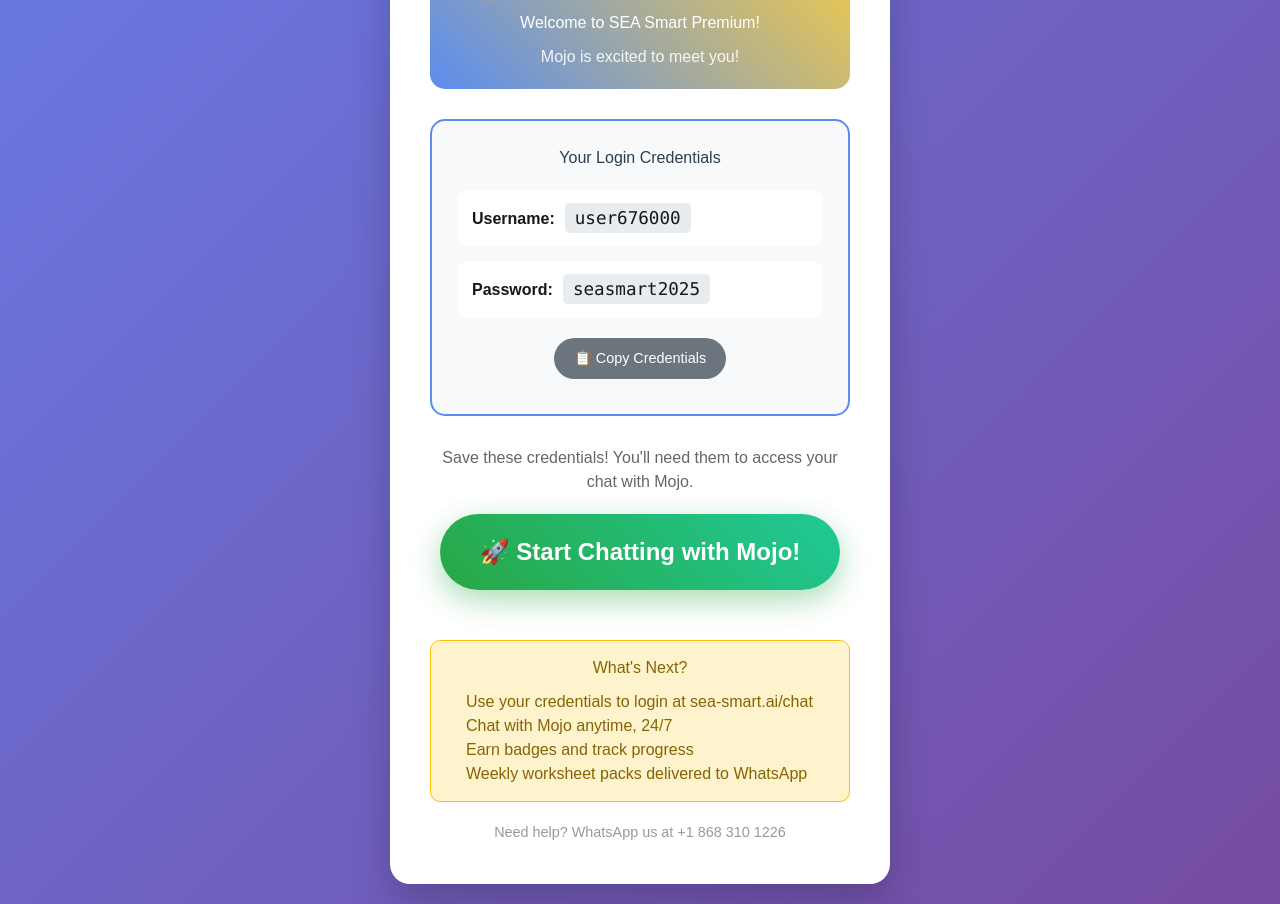
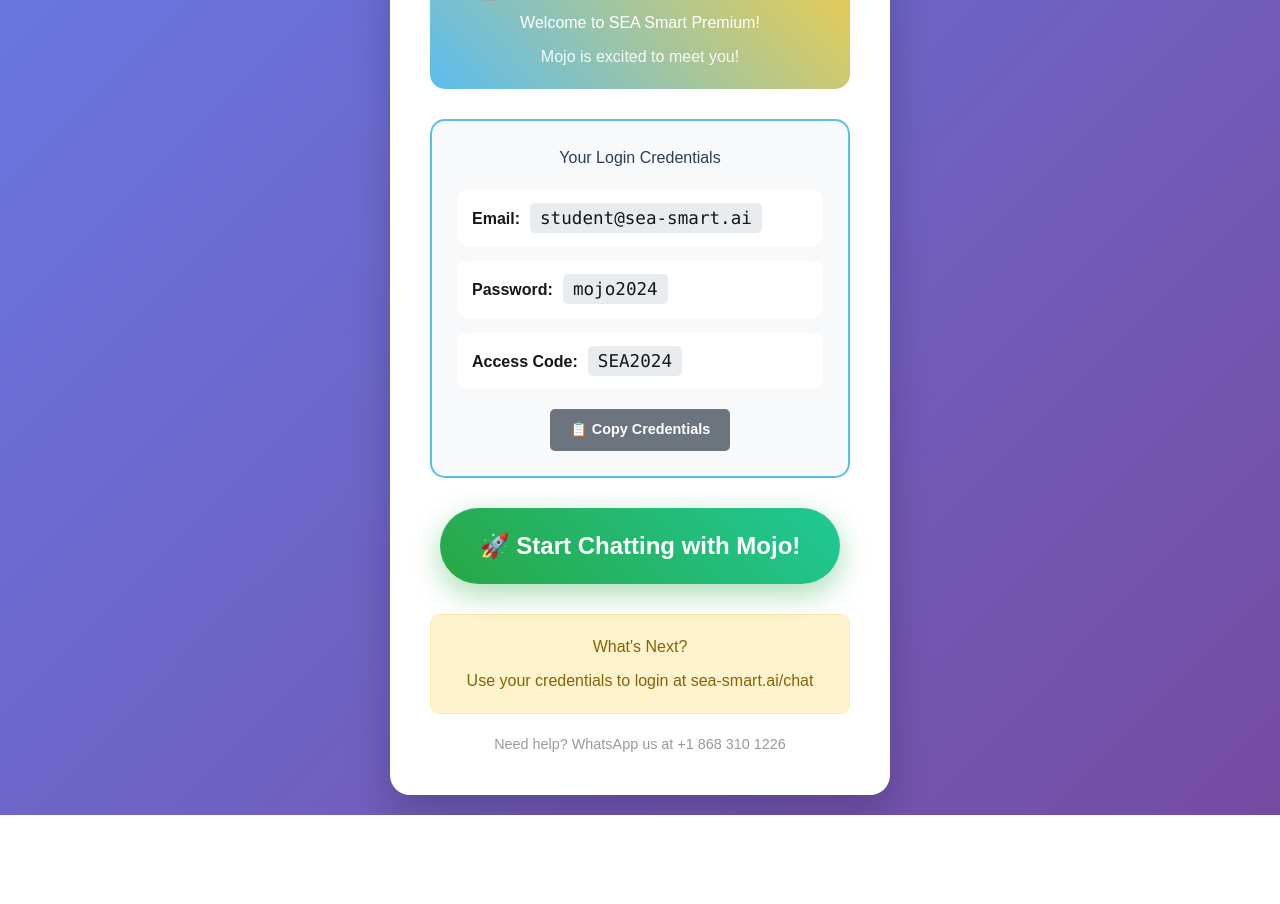
Before and after one commit to MelissaPascal/sea-smart-final, a Next.js app: page /payment-success in a window 1280 px wide. Shown: the part 355-1259 px from the top of the page. After the commit the page ends 1170 px from the top, so only its background shows below. Built offline with nearby package versions, Linux system fonts and the light colour scheme; grey boxes are pictures that could not be loaded.

Commit message:
Update page.tsx

```diff
--- a/app/payment-success/page.tsx
+++ b/app/payment-success/page.tsx
@@ -1,69 +1,35 @@
 'use client';
 
-import React, { useState, useEffect } from 'react';
+import { SimpleAuth } from '../../lib/auth';
+import { useState } from 'react';
 
 export default function PaymentSuccess() {
-  const [credentials, setCredentials] = useState({ username: '', password: '' });
-  const [isLoading, setIsLoading] = useState(true);
-  const [email, setEmail] = useState('customer');
+  const [copied, setCopied] = useState(false);
 
-  useEffect(() => {
-    // Get email from URL parameters using vanilla JavaScript
-    const urlParams = new URLSearchParams(window.location.search);
-    const emailParam = urlParams.get('email') || 'customer';
-    setEmail(emailParam);
+  const copyCredentials = async () => {
+    const credentialsText = `Email: ${SimpleAuth.STUDENT_EMAIL}\nPassword: ${SimpleAuth.STUDENT_PASSWORD}\nAccess Code: ${SimpleAuth.ACCESS_CODE}`;
 
-    // Generate unique credentials
-    const timestamp = Date.now().toString().slice(-6);
-    const username = `user${timestamp}`;
-    const password = 'seasmart2025';
-
-    setCredentials({ username, password });
-
-    // Store credentials (in a real app, this would be a database call)
-    const userData = {
-      username,
-      password,
-      email: emailParam,
-      createdAt: new Date().toISOString(),
-      plan: 'premium'
+    try {
+      await navigator.clipboard.writeText(credentialsText);
+      setCopied(true);
+      setTimeout(() => setCopied(false), 2000);
+    } catch (err) {
+      // Fallback for older browsers
+      const textArea = document.createElement('textarea');
+      textArea.value = credentialsText;
+      document.body.appendChild(textArea);
+      textArea.select();
+      document.execCommand('copy');
+      document.body.removeChild(textArea);
+      setCopied(true);
+      setTimeout(() => setCopied(false), 2000);
+    }
   };
 
-    // For now, store in localStorage for demo (replace with actual database)
-    if (typeof window !== 'undefined') {
-      localStorage.setItem(`user_${username}`, JSON.stringify(userData));
-    }
-
-    setIsLoading(false);
-  }, []);
-
   const handleGoToChat = () => {
+    SimpleAuth.setLoggedIn();
     window.location.href = '/chat';
   };
-
-  const handleCopyCredentials = () => {
-    const text = `Username: ${credentials.username}\nPassword: ${credentials.password}`;
-    navigator.clipboard.writeText(text);
-    alert('Credentials copied to clipboard!');
-  };
-
-  if (isLoading) {
-    return (
-      <div style={{
-        display: 'flex',
-        justifyContent: 'center',
-        alignItems: 'center',
-        height: '100vh',
-        background: 'linear-gradient(135deg, #667eea, #764ba2)',
-        color: 'white'
-      }}>
-        <div style={{ textAlign: 'center' }}>
-          <div style={{ fontSize: '3rem', marginBottom: '20px' }}>🎉</div>
-          <h2>Processing your payment...</h2>
-        </div>
-      </div>
-    );
-  }
 
   return (
     <div style={{
@@ -84,6 +50,7 @@
         textAlign: 'center',
         boxShadow: '0 20px 40px rgba(0,0,0,0.2)'
       }}>
+
         <div style={{ fontSize: '4rem', marginBottom: '20px' }}>🎉</div>
 
         <h1 style={{
@@ -95,7 +62,7 @@
         </h1>
 
         <div style={{
-          background: 'linear-gradient(45deg, #5B8DEF, #FECF3A)',
+          background: 'linear-gradient(45deg, #5BBDEF, #FECF3A)',
           color: 'white',
           padding: '20px',
           borderRadius: '15px',
@@ -115,12 +82,13 @@
           <p style={{ margin: 0, opacity: 0.9 }}>Mojo is excited to meet you!</p>
         </div>
 
+        {/* Static Credentials Display */}
         <div style={{
           background: '#f8f9fa',
           padding: '25px',
           borderRadius: '15px',
           marginBottom: '30px',
-          border: '2px solid #5B8DEF'
+          border: '2px solid #5BBDEF'
         }}>
           <h3 style={{ color: '#2c3e50', marginBottom: '20px' }}>Your Login Credentials</h3>
 
@@ -131,7 +99,7 @@
             marginBottom: '15px',
             textAlign: 'left'
           }}>
-            <strong>Username:</strong>
+            <strong>Email:</strong>
             <code style={{
               background: '#e9ecef',
               padding: '5px 10px',
@@ -139,7 +107,26 @@
               marginLeft: '10px',
               fontSize: '1.1rem'
             }}>
-              {credentials.username}
+              {SimpleAuth.STUDENT_EMAIL}
+            </code>
+          </div>
+
+          <div style={{
+            background: 'white',
+            padding: '15px',
+            borderRadius: '10px',
+            marginBottom: '15px',
+            textAlign: 'left'
+          }}>
+            <strong>Password:</strong>
+            <code style={{
+              background: '#e9ecef',
+              padding: '5px 10px',
+              borderRadius: '5px',
+              marginLeft: '10px',
+              fontSize: '1.1rem'
+            }}>
+              {SimpleAuth.STUDENT_PASSWORD}
             </code>
           </div>
 
@@ -150,7 +137,7 @@
             marginBottom: '20px',
             textAlign: 'left'
           }}>
-            <strong>Password:</strong>
+            <strong>Access Code:</strong>
             <code style={{
               background: '#e9ecef',
               padding: '5px 10px',
@@ -158,31 +145,26 @@
               marginLeft: '10px',
               fontSize: '1.1rem'
             }}>
-              {credentials.password}
+              {SimpleAuth.ACCESS_CODE}
             </code>
           </div>
 
           <button
-            onClick={handleCopyCredentials}
+            onClick={copyCredentials}
             style={{
               background: '#6c757d',
               color: 'white',
               border: 'none',
               padding: '10px 20px',
-              borderRadius: '25px',
+              borderRadius: '5px',
               cursor: 'pointer',
               fontSize: '0.9rem',
-              marginBottom: '10px'
+              fontWeight: 'bold'
             }}
           >
-            📋 Copy Credentials
+            {copied ? '📋 Copied!' : '📋 Copy Credentials'}
           </button>
         </div>
-
-        <div style={{ marginBottom: '30px' }}>
-          <p style={{ color: '#666', marginBottom: '20px' }}>
-            Save these credentials! You'll need them to access your chat with Mojo.
-          </p>
 
         <button
           onClick={handleGoToChat}
@@ -196,45 +178,25 @@
             borderRadius: '50px',
             cursor: 'pointer',
             boxShadow: '0 10px 30px rgba(40,167,69,0.4)',
-              transition: 'all 0.3s ease',
-              marginBottom: '20px'
-            }}
-            onMouseOver={(e) => {
-              e.currentTarget.style.transform = 'translateY(-3px)';
-            }}
-            onMouseOut={(e) => {
-              e.currentTarget.style.transform = 'translateY(0)';
+            marginBottom: '30px'
           }}
         >
           🚀 Start Chatting with Mojo!
         </button>
-        </div>
 
         <div style={{
           background: '#fff3cd',
-          padding: '15px',
+          border: '1px solid #ffeaa7',
           borderRadius: '10px',
-          border: '1px solid #ffc107'
+          padding: '20px'
         }}>
-          <h4 style={{ color: '#856404', margin: '0 0 10px 0' }}>What's Next?</h4>
-          <ul style={{
-            textAlign: 'left',
-            color: '#856404',
-            margin: 0,
-            paddingLeft: '20px'
-          }}>
-            <li>Use your credentials to login at sea-smart.ai/chat</li>
-            <li>Chat with Mojo anytime, 24/7</li>
-            <li>Earn badges and track progress</li>
-            <li>Weekly worksheet packs delivered to WhatsApp</li>
-          </ul>
+          <h4 style={{ color: '#856404', marginBottom: '10px' }}>What's Next?</h4>
+          <p style={{ color: '#856404', margin: 0 }}>
+            Use your credentials to login at sea-smart.ai/chat
+          </p>
         </div>
 
-        <p style={{
-          color: '#999',
-          fontSize: '0.9rem',
-          marginTop: '20px'
-        }}>
+        <p style={{ color: '#999', fontSize: '0.9rem', marginTop: '20px' }}>
           Need help? WhatsApp us at +1 868 310 1226
         </p>
       </div>
```
Lines whose indentation alone changed are shown as unchanged.
